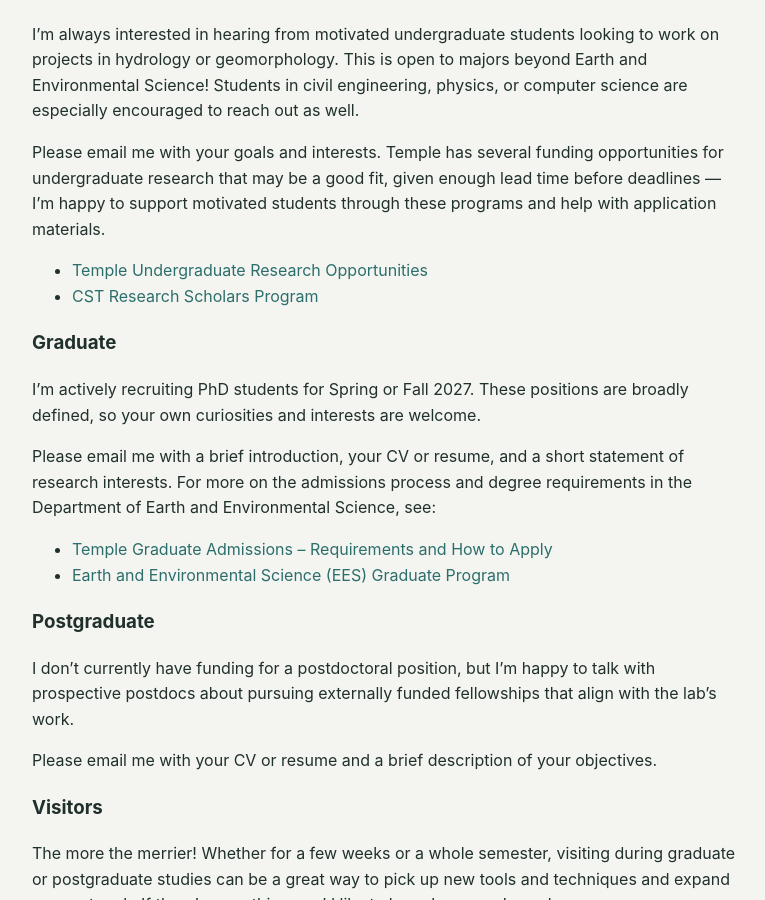
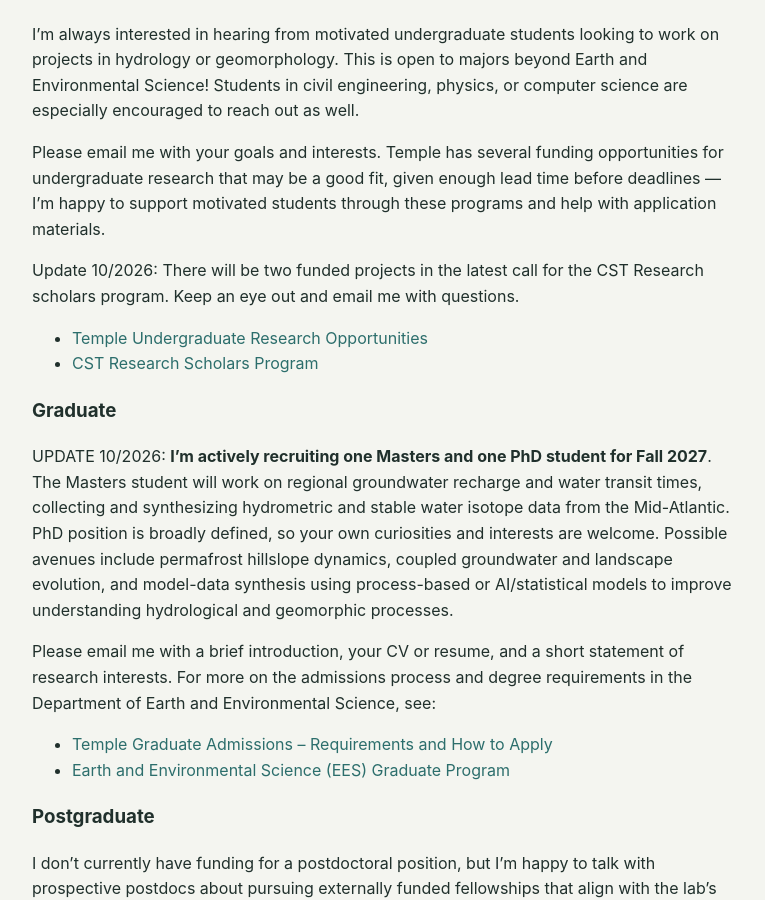
Before and after one commit to DavidLitwin/DavidLitwin.github.io, a Jekyll site: the page built from opportunities.md, in a window 1280 px wide and 900 px high, scrolled down 311 px. Shown: the whole window, without its empty margins (252-1017 px from the left). Built offline with Jekyll 4.4.1, drawn with Linux system fonts in a browser that asks for light colours.

Commit message:
updates 10-22

```diff
--- a/opportunities.md
+++ b/opportunities.md
@@ -11,12 +11,14 @@
 
 Please email me with your goals and interests. Temple has several funding opportunities for undergraduate research that may be a good fit, given enough lead time before deadlines — I'm happy to support motivated students through these programs and help with application materials.
 
+Update 10/2026: There will be two funded projects in the latest call for the CST Research scholars program. Keep an eye out and email me with questions.
+
 - [Temple Undergraduate Research Opportunities](https://cst.temple.edu/students/undergraduate-research-opportunities?)
 - [CST Research Scholars Program](https://cst.temple.edu/students/undergraduate-research-opportunities/cst-research-scholars-program)
 
 ### Graduate
 
-I'm actively recruiting PhD students for Spring or Fall 2027. These positions are broadly defined, so your own curiosities and interests are welcome.
+UPDATE 10/2026: **I'm actively recruiting one Masters and one PhD student for Fall 2027**. The Masters student will work on regional groundwater recharge and water transit times, collecting and synthesizing hydrometric and stable water isotope data from the Mid-Atlantic. PhD position is broadly defined, so your own curiosities and interests are welcome. Possible avenues include permafrost hillslope dynamics, coupled groundwater and landscape evolution, and model-data synthesis using process-based or AI/statistical models to improve understanding hydrological and geomorphic processes.
 
 Please email me with a brief introduction, your CV or resume, and a short statement of research interests. For more on the admissions process and degree requirements in the Department of Earth and Environmental Science, see:
 
```
Also changed, not shown: _news/2026-10-22-visits.md (added, +8 -0 lines), assets/images/news/Dorothy.jpeg (added), 8 other files.
